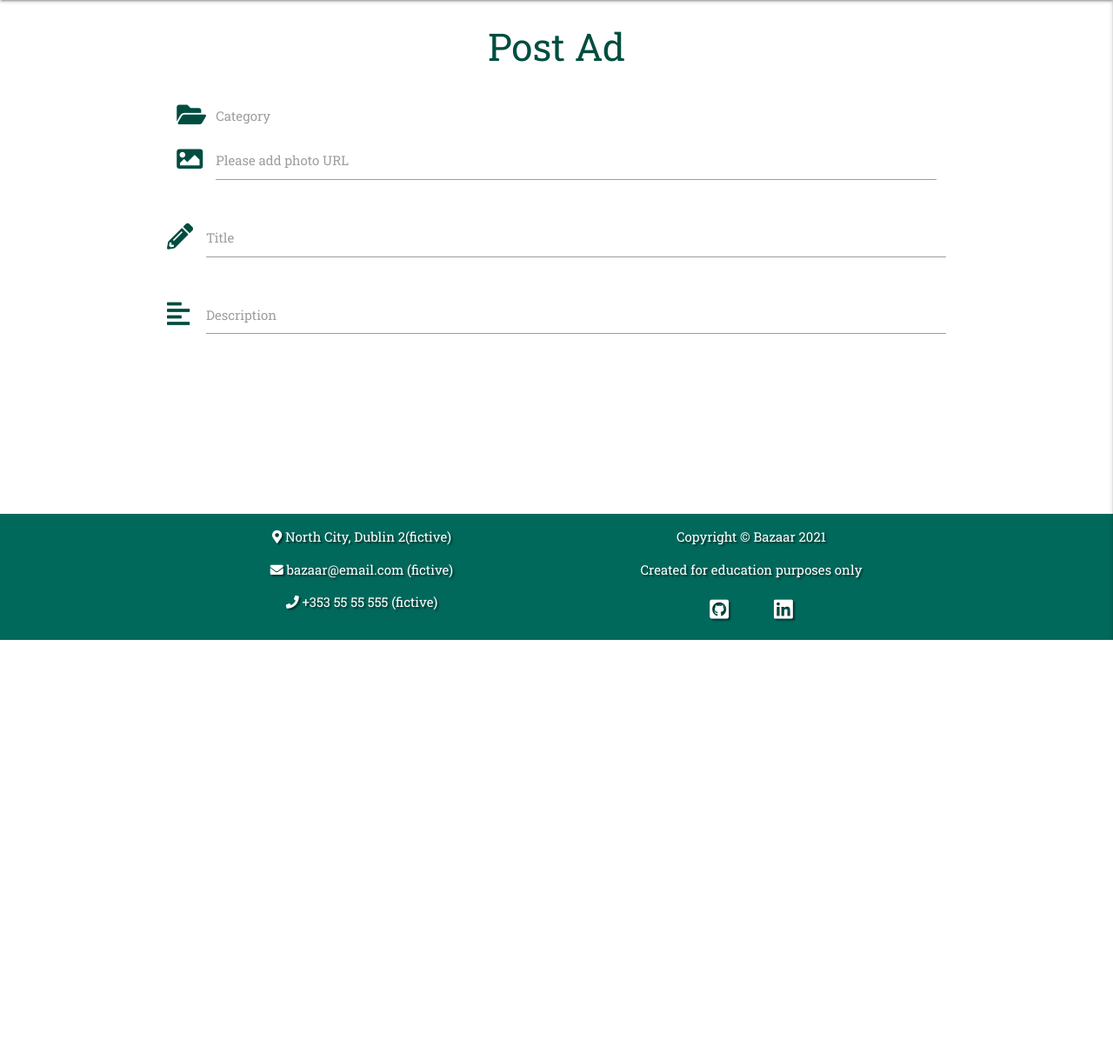
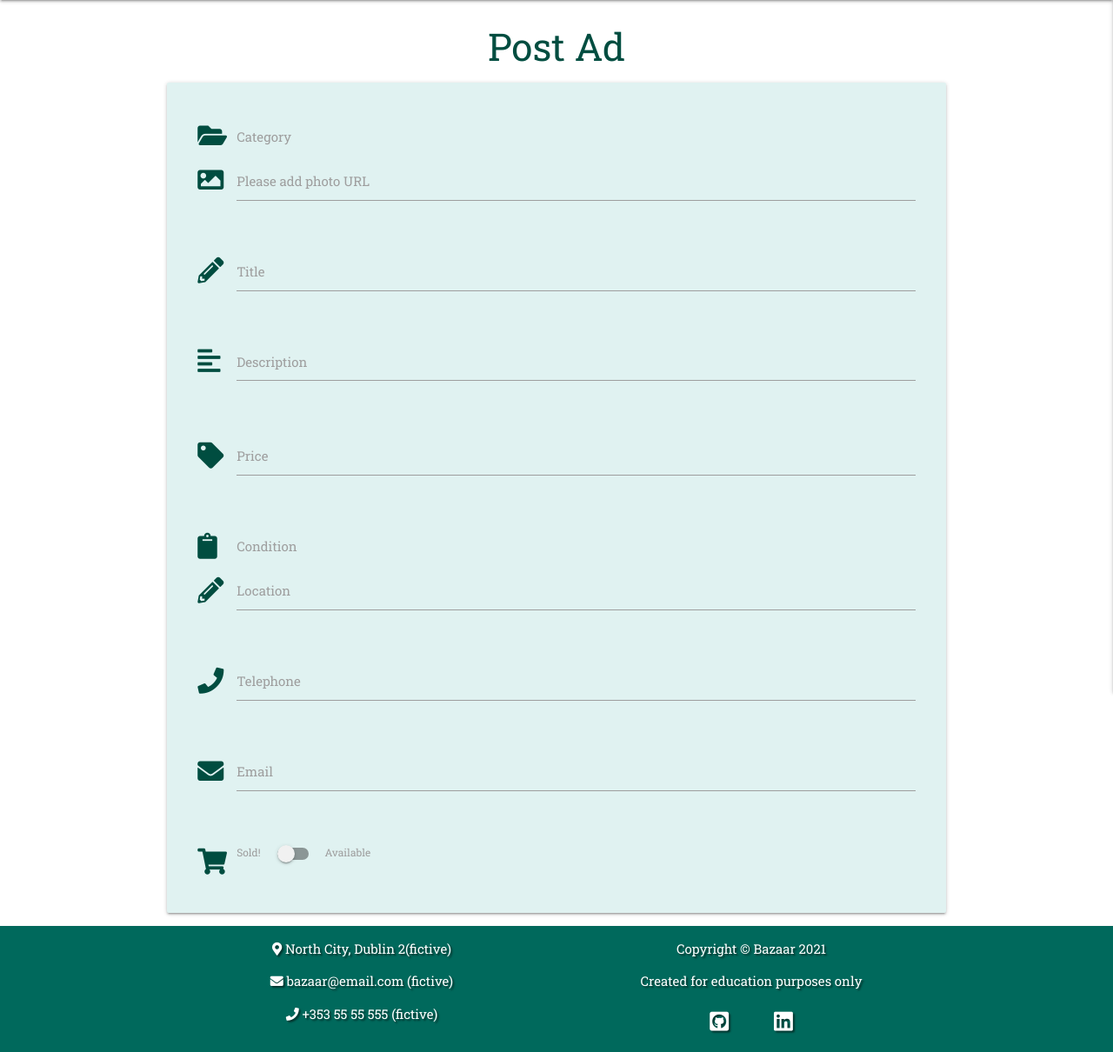
Before and after one commit to Kiran6248/MS3-bazaar, a Flask app: page /post_ad in a window 1280 px wide. Shown: the part 64-1274 px from the top of the page at 87% size. Before the commit the page ends 800 px from the top, so only its background shows below. Run offline with Flask 2, Linux system fonts and the light colour scheme; some libraries are stand-ins or nearby versions.

Commit message:
Add Ad form input fields

```diff
--- a/templates/post_ad.html
+++ b/templates/post_ad.html
@@ -4,7 +4,7 @@
     <h3 class="teal-text text-darken-4 center-align">Post Ad</h3>
 
     <div class="container">
-        <div class="row">
+        <div class="row card-panel teal lighten-5">
             <form class="col s12" method="POST" action="">
                 <!--category-->
                 <div class="row">
@@ -26,7 +26,7 @@
                 </div>
                 <!--title-->
                 <div class="row">
-                    <div class="input-field">
+                    <div class="input-field col s12">
                         <i class="fas fa-pencil-alt prefix teal-text text-darken-4"></i>
                         <input id="ad_title" name="ad_title" minlength="5"
                         maxlength="15" type="text" class="validate" required>
@@ -35,11 +35,68 @@
                 </div>
                 <!--description-->
                 <div class="row">
-                    <div class="input-field">
+                    <div class="input-field col s12">
                         <i class="fas fa-align-left prefix teal-text text-darken-4"></i>
                         <textarea id="ad_description" name="ad_description" minlength="5"
                         maxlength="100" class="materialize-textarea validate" required></textarea>
                         <label for="ad_description">Description</label>
+                    </div>
+                </div>
+                <!--price-->
+                <div class="row">
+                    <div class="input-field col s12">
+                        <i class="fas fa-tag prefix teal-text text-darken-4"></i>
+                        <input id="price" name="price" type="text" class="validate" required>
+                        <label for="price">Price</label>
+                    </div>
+                </div>
+                <!--condition-->
+                <div class="row">
+                    <div class="input-field col s12">
+                        <i class="fas fa-clipboard prefix teal-text text-darken-4"></i>
+                        <select id="condition_type" name="condition_type" class="validate" required>
+                            <option value=""></option>
+                        </select>
+                        <label for="condition_type">Condition</label>
+                    </div>
+                </div>
+                <!--location-->
+                <div class="row">
+                    <div class="input-field col s12">
+                        <i class="fas fa-pencil-alt prefix teal-text text-darken-4"></i>
+                        <input id="location" name="location" minlength="5"
+                        maxlength="30" type="text" class="validate" required>
+                        <label for="location">Location</label>
+                    </div>
+                </div>
+                <!--telephone-->
+                <div class="row">
+                    <div class="input-field col s12">
+                        <i class="fas fa-phone prefix teal-text text-darken-4"></i>
+                        <input id="telephone" name="telephone" type="tel" maxlength="11" class="validate" required>
+                        <label for="telephone">Telephone</label>
+                    </div>
+                </div>
+                <!--email-->
+                <div class="row">
+                    <div class="input-field col s12">
+                        <i class="fas fa-envelope prefix teal-text text-darken-4"></i>
+                        <input id="email" name="email" type="email" class="validate" required>
+                        <label for="email">Email</label>
+                    </div>
+                </div>
+                <!--availability-->
+                <div class="row">
+                    <div class="input-field col s12">
+                        <div class="switch">
+                            <i class="fas fa-shopping-cart prefix teal-text text-darken-4"></i>
+                            <label for="is_available">
+                                Sold!
+                                <input type="checkbox" id="is_available" name="is_available">
+                                <span class="lever"></span>
+                                Available
+                            </label>
+                        </div>
                     </div>
                 </div>
             </form>
```
